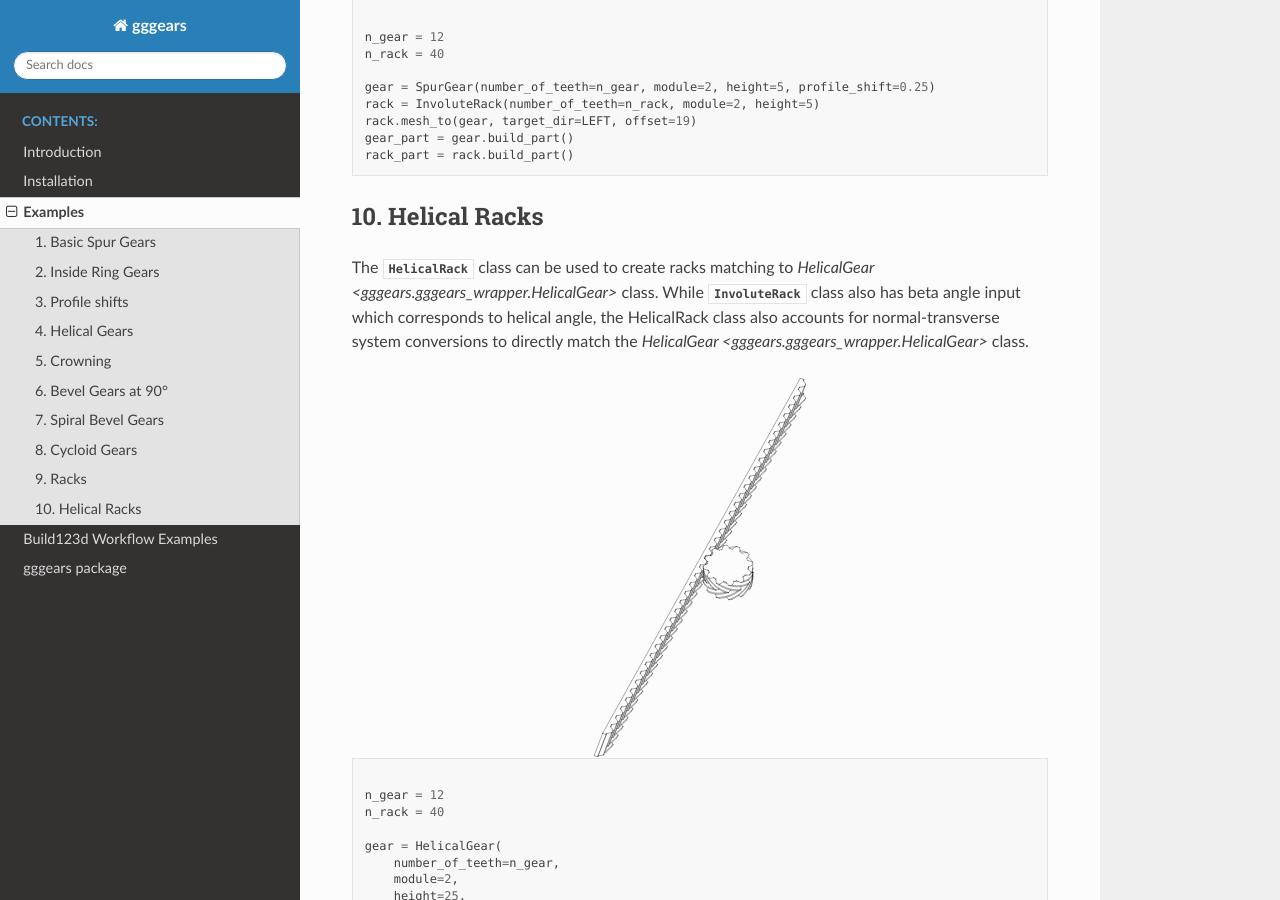
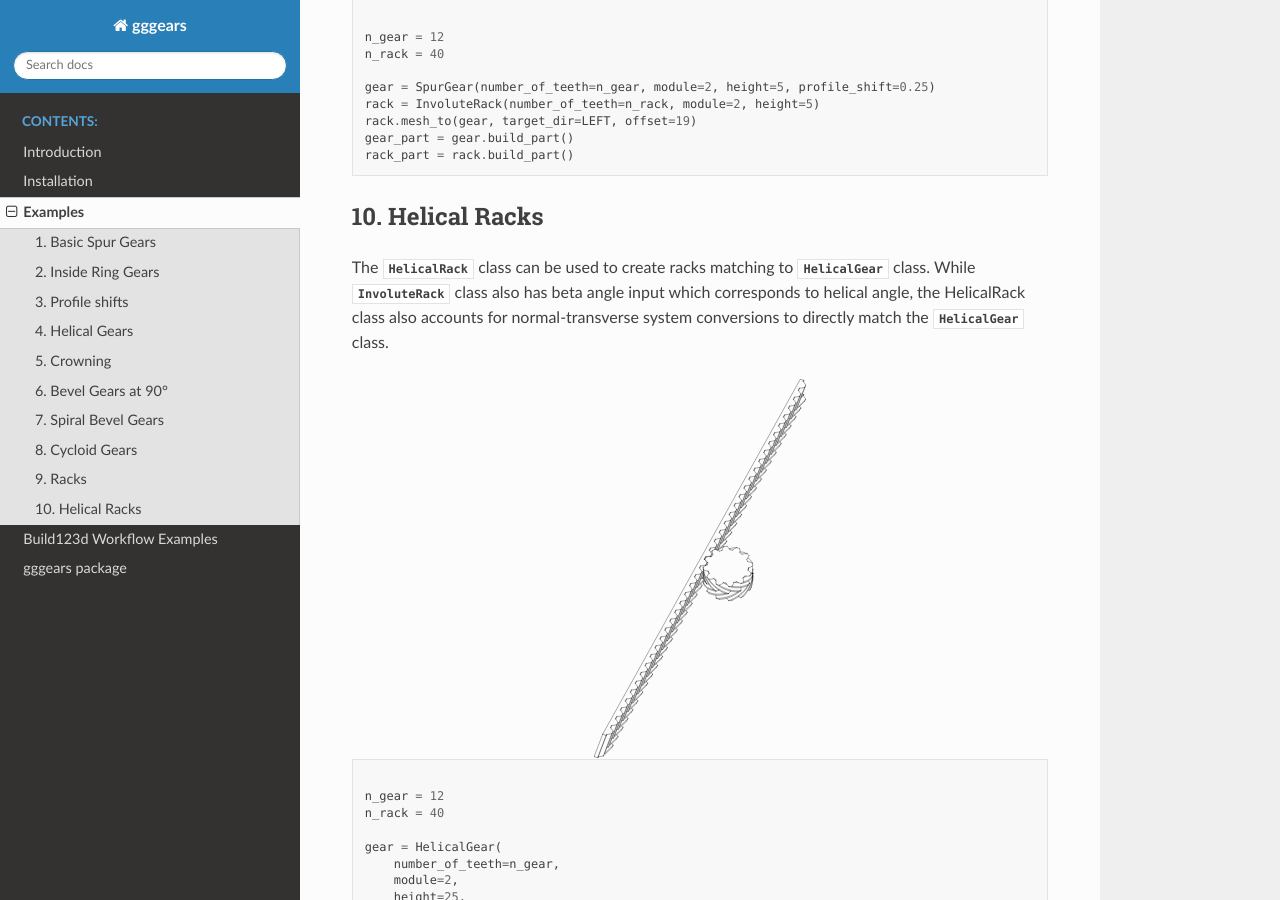
Before and after one commit to GarryBGoode/gggears, a Sphinx documentation site: the page built from docs/source/examples.rst, in a window 1280 px wide and 900 px high, scrolled down 6605 px. Built offline with Sphinx 7.4.7 and the Read the Docs theme 3.1.0, drawn with Linux system fonts in a browser that asks for light colours; formulas are drawn with MathJax 3; some of the changed lines change nothing that is shown.

Commit message:
Link fix in example docs

```diff
--- a/docs/source/examples.rst
+++ b/docs/source/examples.rst
@@ -160,9 +160,9 @@ Racks can use :py:meth:`mesh_to() <gggears.gggears_wrapper.InvoluteRack.mesh_to>
 10. Helical Racks
 ---------------------
 
-The :py:class:`HelicalRack <gggears.gggears_wrapper.HelicalRack>` class can be used to create racks matching to `HelicalGear <gggears.gggears_wrapper.HelicalGear>`  class.
+The :py:class:`HelicalRack <gggears.gggears_wrapper.HelicalRack>` class can be used to create racks matching to :py:class:`HelicalGear <gggears.gggears_wrapper.HelicalGear>`  class.
 While :py:class:`InvoluteRack <gggears.gggears_wrapper.InvoluteRack>` class also has beta angle input which corresponds to helical angle,
-the HelicalRack class also accounts for normal-transverse system conversions to directly match the `HelicalGear <gggears.gggears_wrapper.HelicalGear>` class.
+the HelicalRack class also accounts for normal-transverse system conversions to directly match the :py:class:`HelicalGear <gggears.gggears_wrapper.HelicalGear>` class.
 
 .. image:: assets/general_ex10.svg
     :align: center
```
